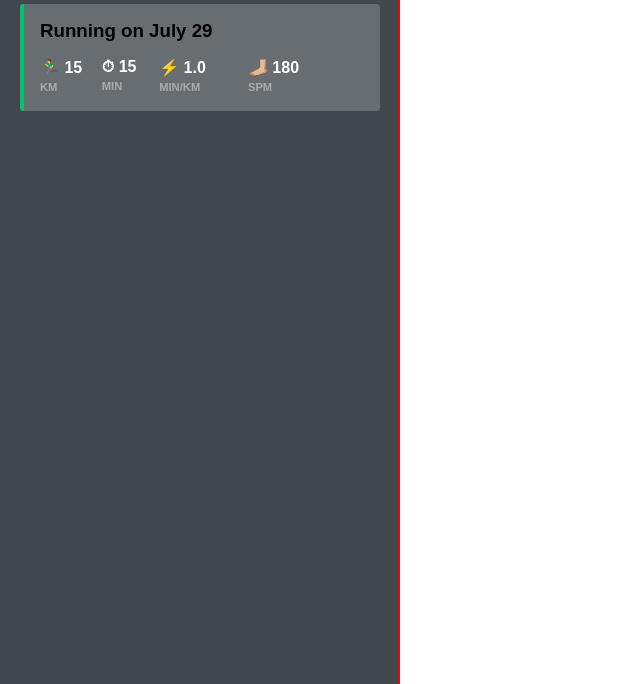
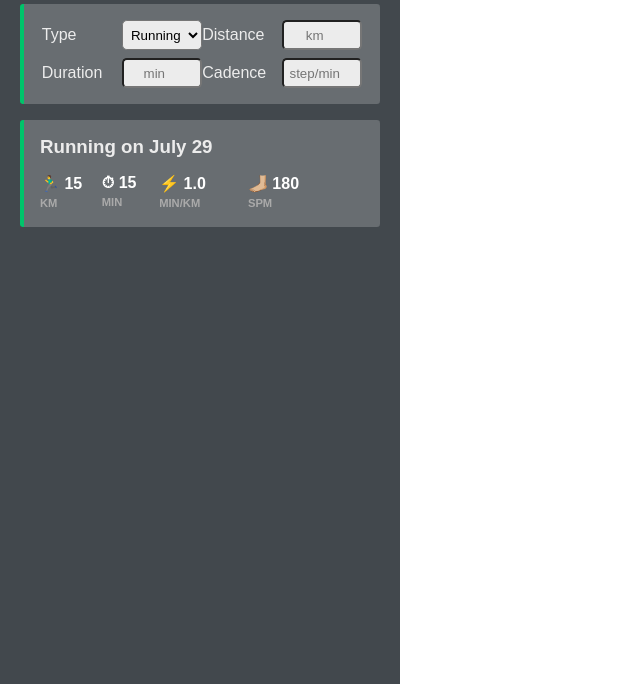
Before and after one commit to vitalypolishchuk/Exercise-tracker, a plain HTML site: page index.html in a window 1280 px wide. Shown: the part 116-800 px from the top of the page, without its empty margins (0-640 px from the left). Drawn offline with Linux system fonts and the light colour scheme.

Commit message:
'info section'

```diff
--- a/index.html
+++ b/index.html
@@ -16,6 +16,29 @@
             <img class="logo" src="/img/logo.png" alt="" />
           </div>
         </div>
+        <div class="stat-out-container take-input-container">
+          <div class="center">
+            <div class="field field-1">
+              <label for="type">Type</label>
+              <select id="type" name="type">
+                <option value="run">Running</option>
+                <option value="cyc">Cycling</option>
+              </select>
+            </div>
+            <div class="field field-2">
+              <label for="distance">Distance</label>
+              <input type="number" id="distance" placeholder="km" />
+            </div>
+            <div class="field field-3">
+              <label for="duration">Duration</label>
+              <input type="number" id="duration" placeholder="min" />
+            </div>
+            <div class="field field-4">
+              <label for="cadence">Cadence</label>
+              <input type="number" id="cadence" placeholder="step/min" />
+            </div>
+          </div>
+        </div>
         <div class="stat-out-container">
           <h3>Running on July 29</h3>
           <div class="stat-inner-container">
--- a/styles.css
+++ b/styles.css
@@ -32,7 +32,7 @@ INFO
 */
 .info {
   background: var(--color-dark--2);
-  height: 300px;
+  height: 400px;
   width: 100%;
 }
 .logo-center {
@@ -64,8 +64,9 @@ INFO
   max-width: 400px;
 }
 .stat-out-container h3 {
-  margin: 0 1rem 1rem 1rem;
+  margin: 1rem;
   padding-top: 1rem;
+  color: var(--color-light--2);
 }
 .stat-inner-container {
   margin: 0 1rem;
@@ -79,6 +80,44 @@ INFO
 .unit {
   font-size: 0.7rem;
   color: var(--color-light--1);
+}
+.take-input-container {
+}
+.center {
+  width: 90%;
+  margin: auto;
+  display: grid;
+  grid-template-columns: auto auto;
+  grid-template-rows: auto auto;
+  justify-content: space-between;
+  padding-top: 1rem;
+  padding-bottom: 1rem;
+}
+.field {
+  display: flex;
+  justify-content: space-between;
+  align-items: center;
+  color: var(--color-light--2);
+  width: 160px;
+}
+.field-1,
+.field-2 {
+  margin-bottom: 0.5rem;
+}
+input,
+select {
+  background: var(--color-light--2);
+  text-align: center;
+}
+select {
+  height: 30px;
+  width: 80px;
+  border-radius: 0.3rem;
+}
+[type^="number"] {
+  height: 30px;
+  width: 80px;
+  border-radius: 0.3rem;
 }
 @media screen and (min-width: 900px) {
   .info {
@@ -95,7 +134,6 @@ MAP
   width: 100%;
   height: calc(100vh - 200px);
   min-height: 300px;
-  outline: 2px solid red;
 }
 @media screen and (min-width: 900px) {
   .main-container {
```
